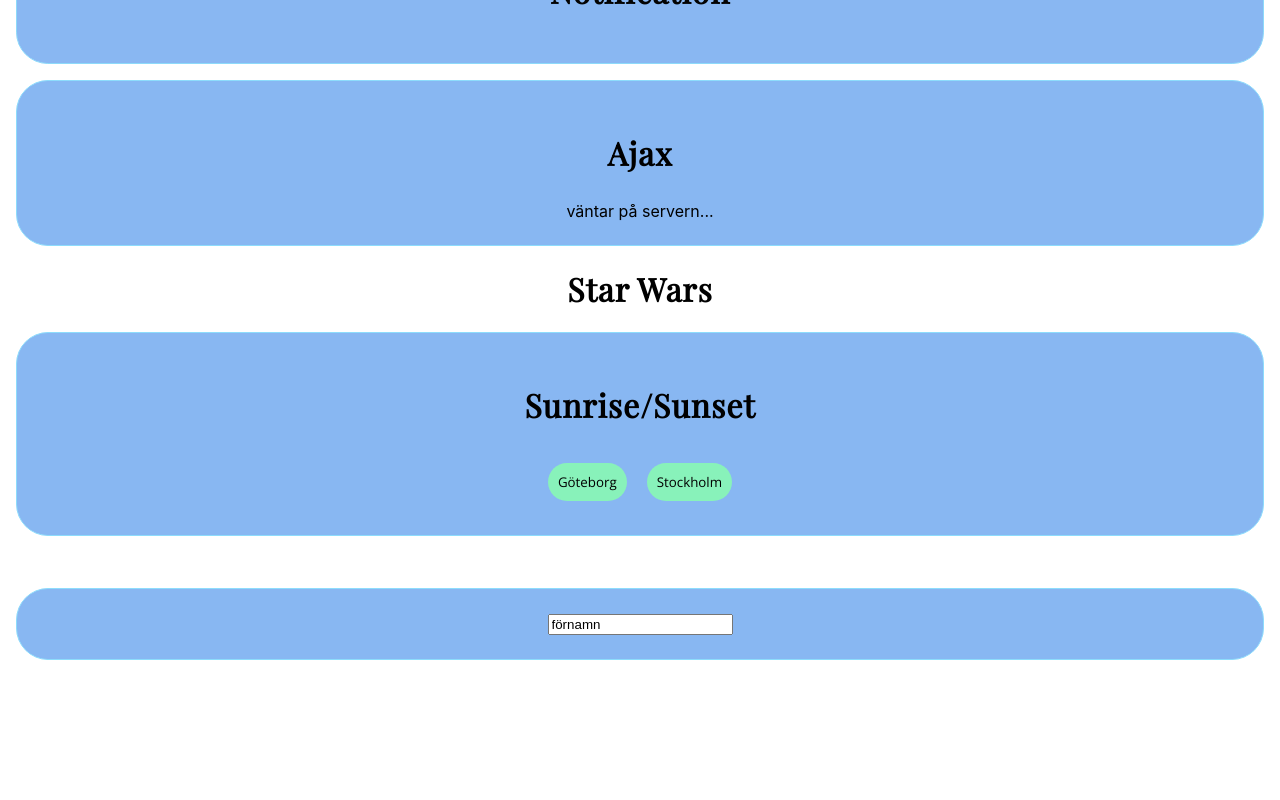
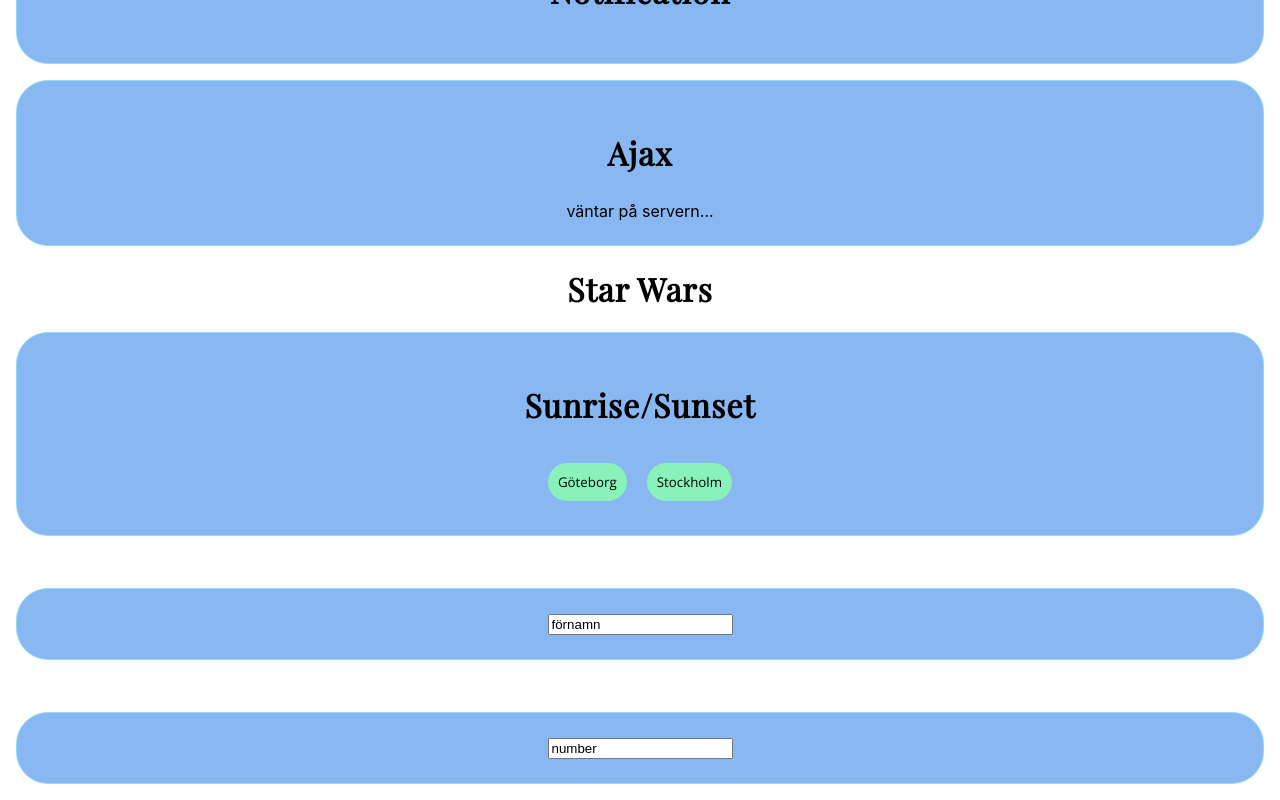
Before and after one commit to Sarahmaliin/react-ts-ovn-del-2, a React (Create React App) app: page / in a window 1280 px wide. Shown: the part 433-1233 px from the top of the page. Before the commit the page ends 1109 px from the top, so only its background shows below. Built offline with nearby package versions, Linux system fonts and the light colour scheme; no server answers.

Commit message:
numberinput started

```diff
--- a/src/App.tsx
+++ b/src/App.tsx
@@ -5,6 +5,7 @@
 import Form from './Components/Form';
 import HelloWorld from './Components/HelloWorld';
 import Notification from './Components/Notification';
+import NumberForm from './Components/NumberForm';
 import StarWars from './Components/StarWars';
 import Sun from './Components/Sun';
 
@@ -28,6 +29,10 @@
 
       <Form />
 
+      <br/>
+
+      < NumberForm lowest={8} highest={30} />
+
     </div>
   );
 }
--- a/src/Components/Form.tsx
+++ b/src/Components/Form.tsx
@@ -3,7 +3,6 @@
 const Form = () =>{
 
     const [ name, setName ] = useState<string>('förnamn')
-    const [ lastName, setLastName ] = useState<string>('efternamn')
 
     const handleNameChange = (event: any) =>{
         event.preventDefault()
--- /dev/null
+++ b/src/Components/NumberForm.tsx
@@ -0,0 +1,38 @@
+import { ChangeEvent, FC, useState } from "react"
+
+interface NumberProps{
+    highest: any;
+    lowest: any;
+}
+
+const NumberForm: FC<NumberProps> = ({highest, lowest}) =>{
+
+    const [visible, setVisible] = useState<string>('number')
+
+    async function handleNumberChange(e: ChangeEvent<HTMLInputElement>){
+        e.preventDefault()
+        const value = e.target.value;
+        setVisible(value)
+
+        }
+        async function MouseLeave(e: React.MouseEvent<HTMLInputElement>){
+
+            const field = e.currentTarget;
+            field.style.background = '#e5dbdb'
+
+            if(Number(visible) >= highest){
+                setVisible(highest)
+            }
+            if(Number(visible) <= lowest){
+                setVisible(lowest)
+            }
+    }
+
+    return(
+        <section className="component">
+            <input className='inputField' type='string' onMouseOut={MouseLeave} onChange={handleNumberChange} value={visible} />
+        </section>
+    )
+}
+
+export default NumberForm
```
